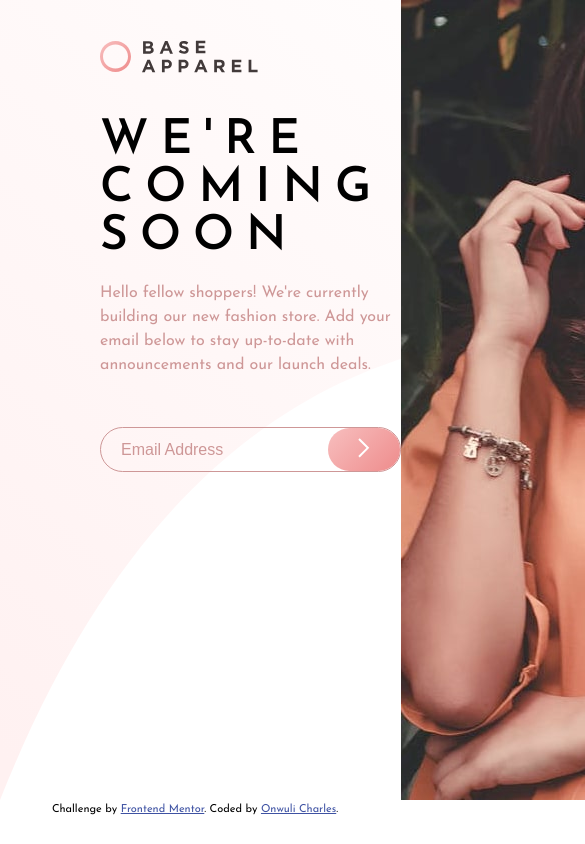
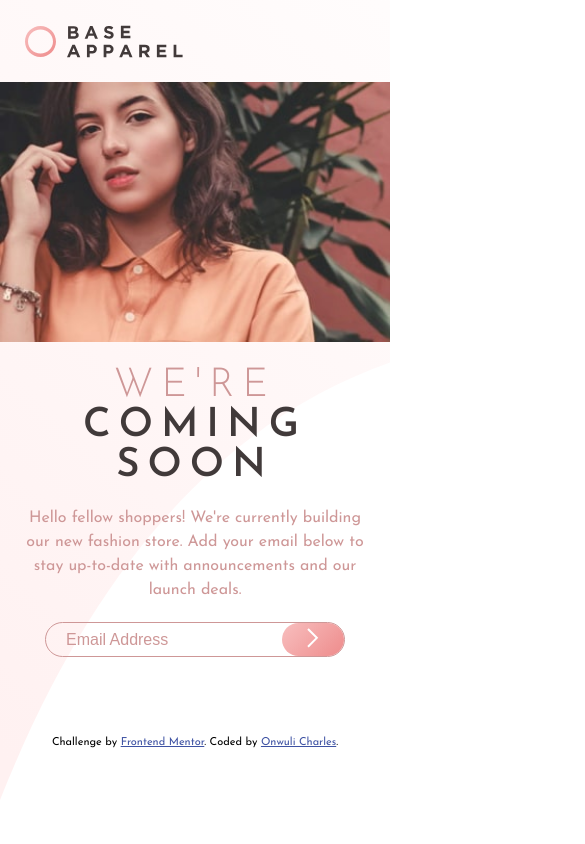
Before and after one commit to Ot-Charlie/base-apparel, a plain HTML site: page index.html in a window 390 px wide. Shown: the top 844 px of the page, 585 px wide, since content can reach past the window. Drawn offline with Linux system fonts and the light colour scheme.

Commit message:
mobile done

```diff
--- a/index.html
+++ b/index.html
@@ -34,8 +34,7 @@
   id="email"
   name="email"
   placeholder="Email Address"
-  pattern="[a-z0-9._%+-]+@[a-z0-9.-]+\.[a-z]{2,}$"
-  required>
+  pattern="[a-z0-9._%+-]+@[a-z0-9.-]+\.[a-z]{2,}$">
         <img src="./images/icon-error.svg" alt="Error" class="error-icon" id="error-icon">
         <button type="submit"><img src="./images/icon-arrow.svg" alt="arrow icon"></button>
 
--- a/script.js
+++ b/script.js
@@ -42,16 +42,14 @@ form.addEventListener('submit', function(e) {
 
 // Event listener to hide error messages when user types
 emailInput.addEventListener('input', function() {
-    if (emailInput.value.trim() !== '') {
-        clearValidationError();
-    }
+    clearValidationError();  // Always clear when typing
 });
 
-// Show error when user clicks away from invalid email
+// Show error when user clicks away from empty or invalid email
 emailInput.addEventListener('blur', function() {
     const emailValue = emailInput.value.trim();
 
-    if (emailValue !== '' && !isValidEmail(emailValue)) {
+    if (emailValue === '' || !isValidEmail(emailValue)) {
         showValidationError();
     }
 });
--- a/style.css
+++ b/style.css
@@ -18,10 +18,15 @@ main{
     margin: 40px 0 0 100px;
 }
 h1{
+    color: hsl(0, 6%, 24%);
     margin: 40px 0 0 100px;
     font-size: 3rem;
     max-width: 3rem;
 letter-spacing: 0.75rem;
+}
+h1 span{
+    color: hsl(0, 36%, 70%);
+    font-weight: 300;
 }
 .shoppers{
     margin: 20px 0 0 100px;
@@ -85,5 +90,55 @@ input::placeholder { /* Standard syntax (Firefox 51+ and modern browsers) */
     /* Change the border color to red when in error state */
     border-color: hsl(0, 93%, 68%);
 }
-.attribution { font-size: 11px; text-align: center; }
+.attribution { font-size: 11px; text-align: center;
+padding-top: 30px; }
     .attribution a { color: hsl(228, 45%, 44%); }
+@media (max-width: 426px) {
+.desktop-image-container{
+        display: none;
+    }
+   main{
+        flex-direction: column;
+
+    }
+    .logo-container{
+        margin: 25px 0 0 25px;
+    }
+
+    h1{
+        margin: 20px auto;
+        font-size: 2.5rem;
+        max-width: 15rem;
+        text-align: center;
+        letter-spacing: 0.5rem;
+    }
+    .shoppers{
+        margin: 20px auto;
+        max-width: 22rem;
+    text-align: center;
+    }
+    .input-container{
+      margin:auto;
+        max-width: 300px;
+    }
+    .error-message{
+        margin: 10px 0 0 60px;
+    }
+    .mobile-image-container{
+        display: block;
+        width: 100%;
+        margin-top: 20px;
+    }
+    .mobile-image-container img{
+        width: 100%;
+    }
+    button[type="submit"] {
+        padding: 5px 25px;
+    }
+   button[type="submit"]:hover {
+        transform: translateY(-1px) translateX(5px);
+    }
+     footer{
+        margin-top: 50px;
+    }
+}
```
Also changed, not shown: Screenshot_15-10-2025_211328_127.0.0.1.jpeg (added), 2 other files.
